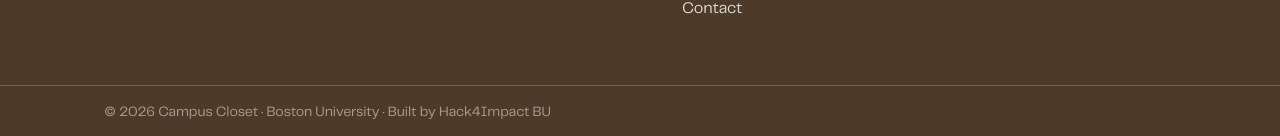
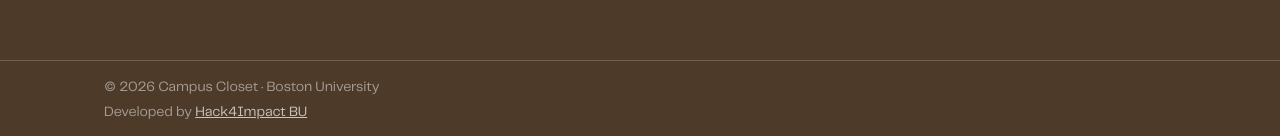
Before and after one commit to UgaTheDev/H4I_CampusCloset, a Next.js app: page /faq in a window 1280 px wide. Shown: the part 661-797 px from the top of the page. Built offline with nearby package versions, Linux system fonts and the light colour scheme; no server answers; a web font is replaced by a local one.

Commit message:
Updated footer to include H4I Ccredit

```diff
--- a/src/components/layout/Footer.tsx
+++ b/src/components/layout/Footer.tsx
@@ -1,6 +1,6 @@
-import Link from 'next/link'
-import Image from 'next/image'
-import { NAV_LINKS } from '@/lib/constants'
+import Link from "next/link";
+import Image from "next/image";
+import { NAV_LINKS } from "@/lib/constants";
 
 export default function Footer() {
   return (
@@ -78,10 +78,21 @@ export default function Footer() {
         <div className="mx-auto max-w-[1440px] px-6 py-4 lg:px-[104px]">
           <p className="font-body text-[14px] text-white/50">
             &copy; {new Date().getFullYear()} Campus Closet &middot; Boston
-            University &middot; Built by Hack4Impact BU
+            University
+          </p>
+          <p className="mt-1 font-body text-[14px] text-white/50">
+            Developed by{" "}
+            <a
+              href="https://bu.hack4impact.org/"
+              target="_blank"
+              rel="noopener noreferrer"
+              className="text-white/70 underline transition-opacity hover:opacity-100"
+            >
+              Hack4Impact BU
+            </a>
           </p>
         </div>
       </div>
     </footer>
-  )
+  );
 }
```
Also changed, not shown: tsconfig.json (+7 -2 lines).
